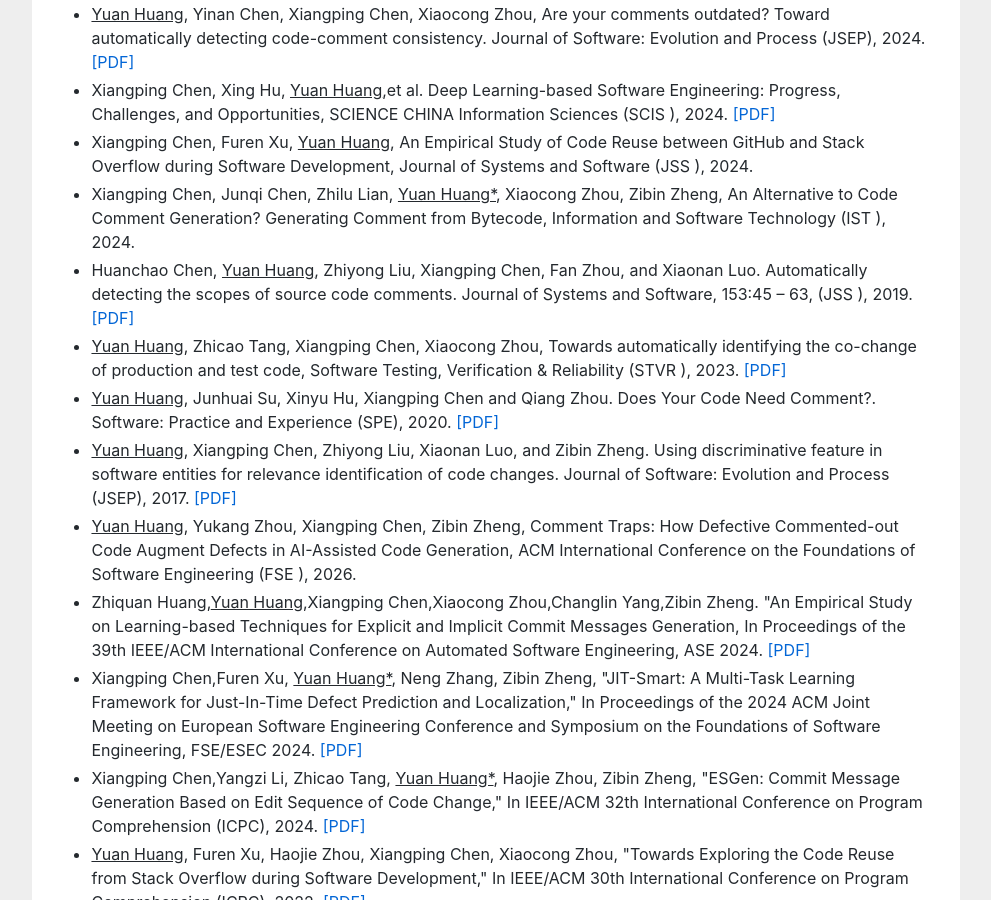
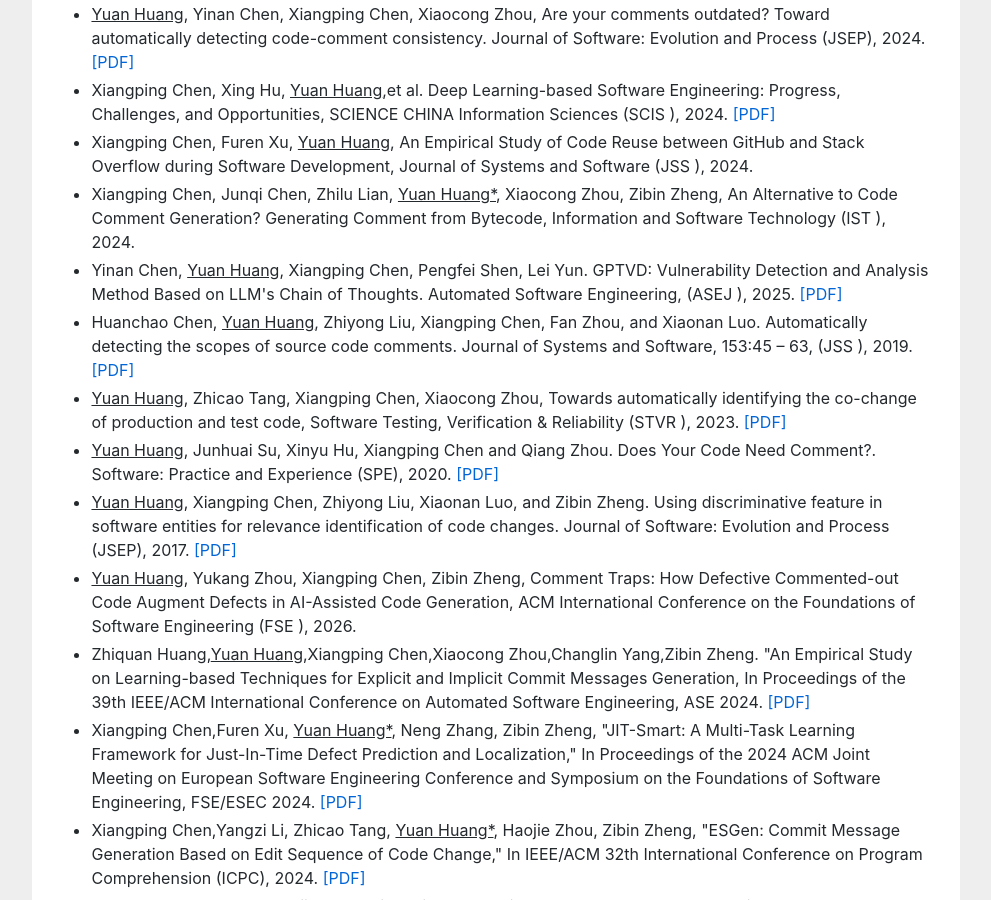
Before and after one commit to huangyuan-hy/huangyuan-hy.github.io, a Jekyll site: the page index.html, which Jekyll copies as it is, in a window 1280 px wide and 900 px high, scrolled down 2651 px. Shown: the whole window, without its empty margins (144-1135 px from the left). Built offline with Jekyll 4.4.1, drawn with Linux system fonts in a browser that asks for light colours.

Commit message:
Update index.html

```diff
--- a/index.html
+++ b/index.html
@@ -187,6 +187,7 @@ empirical study to learn how programmers reuse code on <a href="https://stackove
 <li>Xiangping Chen, Xing Hu,  <u>Yuan Huang</u>,et al. Deep Learning-based Software Engineering: Progress, Challenges, and Opportunities, SCIENCE CHINA Information Sciences (SCIS <a href=""></a>), 2024. <a href="https://www.sciengine.com/SCIS/doi/10.1007/s11432-023-4127-5;JSESSIONID=c3f1716d-aed7-47a3-b5a5-5844186c6769">[PDF]</a></li>
 <li>Xiangping Chen, Furen Xu, <u>Yuan Huang</u>, An Empirical Study of Code Reuse between GitHub and Stack Overflow during Software Development, Journal of Systems and Software (JSS <a href="" style="color:red;">  </a>), 2024.</li>
 <li>Xiangping Chen, Junqi Chen, Zhilu Lian, <u>Yuan Huang*</u>, Xiaocong Zhou, Zibin Zheng, An Alternative to Code Comment Generation? Generating Comment from Bytecode, Information and Software Technology (IST <a href="" style="color:red;">  </a>), 2024.</li>
+<li>Yinan Chen, <u>Yuan Huang</u>, Xiangping Chen, Pengfei Shen, Lei Yun. GPTVD: Vulnerability Detection and Analysis Method Based on LLM's Chain of Thoughts. Automated Software Engineering, (ASEJ <a href="" style="color:red;">  </a>), 2025. <a href="">[PDF]</a></li>
 <li>Huanchao Chen, <u>Yuan Huang</u>, Zhiyong Liu, Xiangping Chen, Fan Zhou, and Xiaonan Luo. Automatically detecting the scopes of source code comments. Journal of Systems and Software, 153:45 – 63, (JSS <a href="" style="color:red;">  </a>), 2019. <a href="https://www.sciencedirect.com/science/article/pii/S016412121930055X">[PDF]</a></li>
 <li><u>Yuan Huang</u>, Zhicao Tang, Xiangping Chen, Xiaocong Zhou, Towards automatically identifying the co-change of production and test code,  Software Testing, Verification & Reliability (STVR <a href="" style="color:red;"> </a>), 2023. <a href="">[PDF]</a></li>
 <li><u>Yuan Huang</u>, Junhuai Su, Xinyu Hu, Xiangping Chen and Qiang Zhou. Does Your Code Need Comment?. Software: Practice and Experience (SPE), 2020. <a href="https://onlinelibrary.wiley.com/doi/abs/10.1002/spe.2772">[PDF]</a></li>
```
